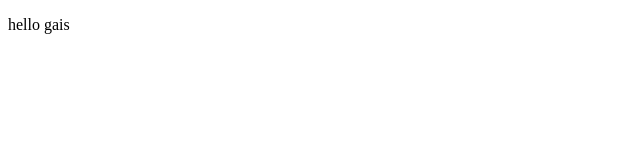
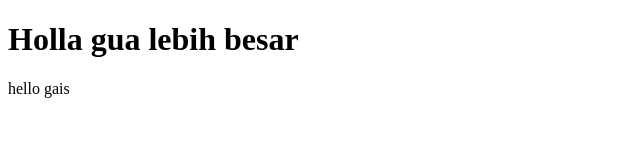
Before and after one commit to adammnzzzz/coba, a plain HTML site: page index.html in a window 1280 px wide. Shown: the whole page, without its empty margins (0-640 px from the left). Drawn offline with Linux system fonts and the light colour scheme.

Commit message:
Add header with greeting message in index.html

```diff
--- a/index.html
+++ b/index.html
@@ -7,6 +7,7 @@
   </head>
   <body>
     <!-- iki komentar rek -->
+    <h1> Holla gua lebih besar </h1>
     <p>hello gais</p>
   </body>
 </html>
```
